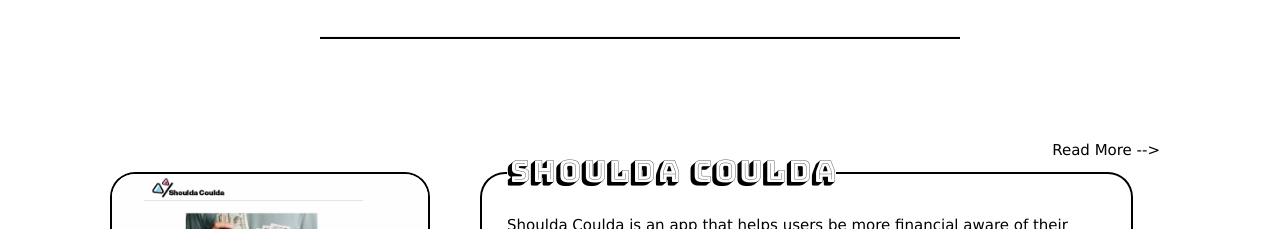
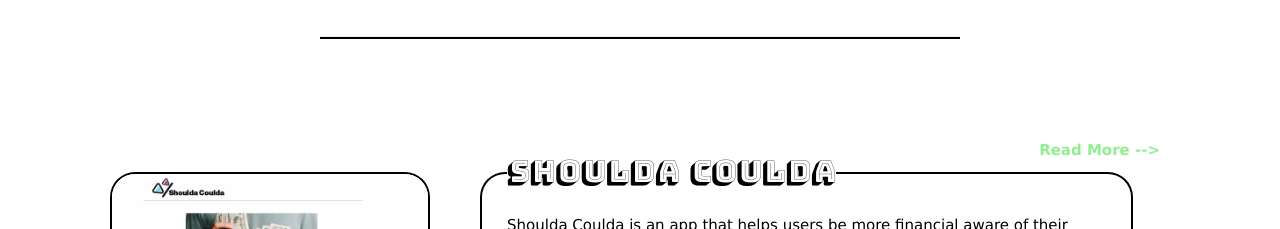
Before and after one commit to StudentCZ/my-website, a React (Create React App) app: page / in a window 1280 px wide. Shown: the part 1160-1389 px from the top of the page. Built offline with nearby package versions, Linux system fonts and the light colour scheme.

Commit message:
change link text to bold and color to green also added padding

```diff
--- a/src/components/ProjectImageBar.module.css
+++ b/src/components/ProjectImageBar.module.css
@@ -49,4 +49,6 @@
   margin-top: 100px;
   text-align: end;
   padding-right: 120px;
+  color: lightgreen;
+  font-weight: bold;
 }
```
